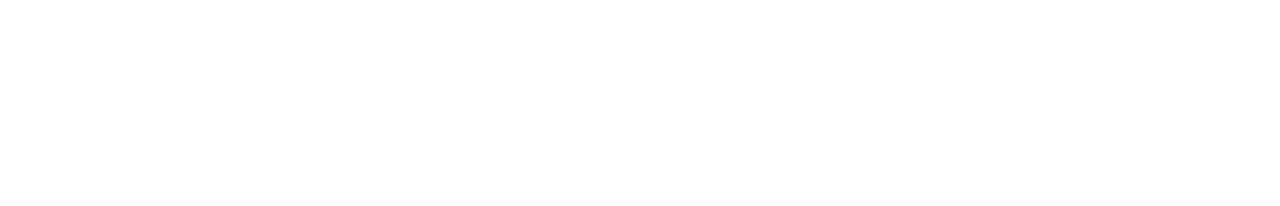
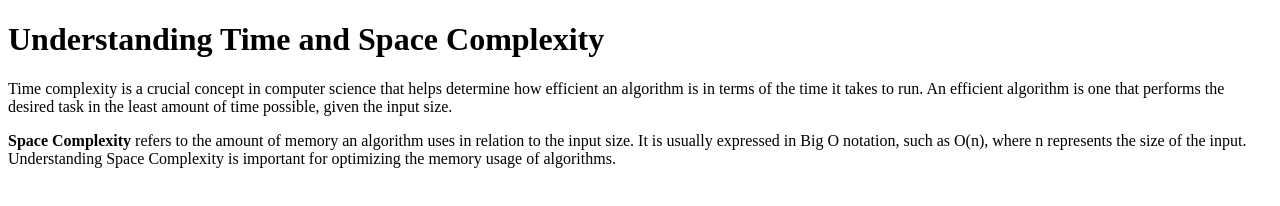
Before and after one commit to acciojob/time-and-space-complexity-Rashmi-Salunkhe, a website: page main.html in a window 1280 px wide. Drawn offline with Linux system fonts and the light colour scheme.

Commit message:
created a submission

```diff
--- a/main.html
+++ b/main.html
@@ -1,16 +1,26 @@
 <!DOCTYPE html>
-
 <html>
 
 <head>
-	<link rel="stylesheet" href="styles.css">
+    <link rel="stylesheet" href="styles.css">
+    <title>Time and Space Complexity</title>
 </head>
 
 <body>
-	<!-- the entire body must be written by student -->
-    <script type="text/javascript" src="./script.js">
-</script>
+    <!-- Heading -->
+    <h1>Understanding Time and Space Complexity</h1>
 
+    <!-- First Paragraph -->
+    <p>
+        Time complexity is a crucial concept in computer science that helps determine how efficient an algorithm is in terms of the time it takes to run. An efficient algorithm is one that performs the desired task in the least amount of time possible, given the input size.
+    </p>
+
+    <!-- Second Paragraph -->
+    <p>
+        <b>Space Complexity</b> refers to the amount of memory an algorithm uses in relation to the input size. It is usually expressed in Big O notation, such as O(n), where n represents the size of the input. Understanding Space Complexity is important for optimizing the memory usage of algorithms.
+    </p>
+
+    <script type="text/javascript" src="./script.js"></script>
 </body>
 
 </html>
```
